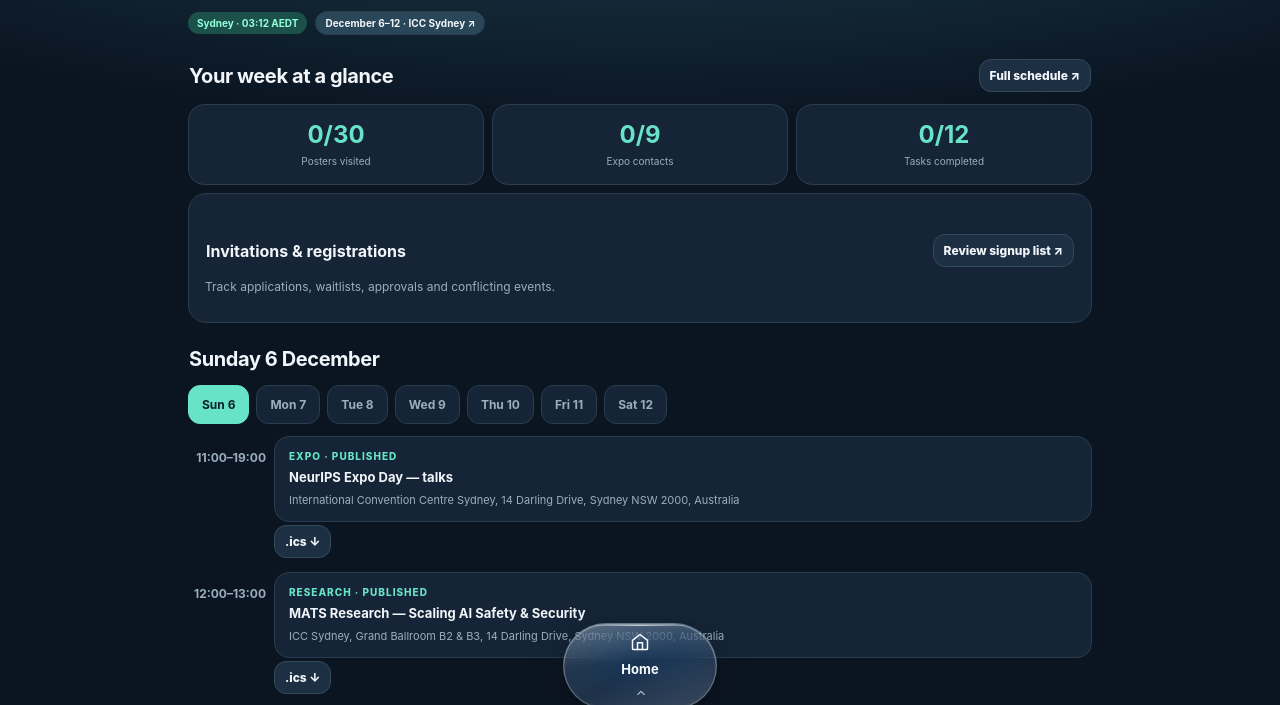
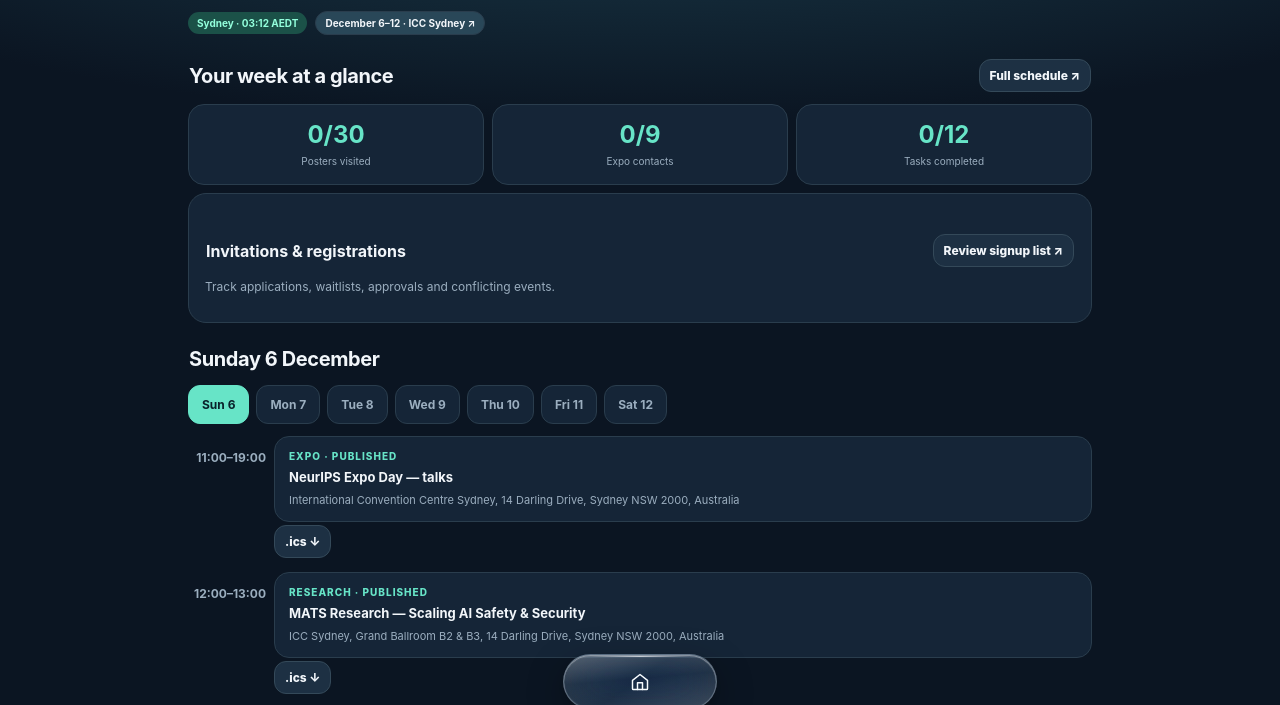
Before and after one commit to juhannc/neurips-2026, a plain HTML site: page index.html in a window 1280 px wide. Shown: the part 79-784 px from the top of the page. Drawn offline with Linux system fonts and the light colour scheme.

Commit message:
Make compact glass dock icon-only, without label or chevron

```diff
--- a/index.html
+++ b/index.html
@@ -24,8 +24,6 @@
   <nav class="tabbar glass-dock is-collapsed" aria-label="Main navigation" id="glassDock">
     <button type="button" class="dock-collapse-button" id="dockExpand" aria-label="Expand navigation" aria-expanded="false" aria-controls="dockTabs">
       <span class="dock-collapse-icon"><svg class="dock-icon" viewBox="0 0 24 24" fill="none" stroke="currentColor" stroke-width="1.75" stroke-linecap="round" stroke-linejoin="round" aria-hidden="true"><path d="m3 10 9-7 9 7v10a1 1 0 0 1-1 1H4a1 1 0 0 1-1-1z"/><path d="M9 21v-8h6v8"/></svg></span>
-      <span class="dock-collapse-label" id="dockActiveLabel">Home</span>
-      <svg class="dock-expand-chevron" viewBox="0 0 24 24" fill="none" stroke="currentColor" stroke-width="2" aria-hidden="true"><path d="m6 15 6-6 6 6"/></svg>
     </button>
     <div class="dock-tabs" id="dockTabs">
       <button type="button" data-tab="today" class="active" aria-label="Home" aria-current="page"><span class="tabicon"><svg class="dock-icon" viewBox="0 0 24 24" fill="none" stroke="currentColor" stroke-width="1.75" stroke-linecap="round" stroke-linejoin="round" aria-hidden="true"><path d="m3 10 9-7 9 7v10a1 1 0 0 1-1 1H4a1 1 0 0 1-1-1z"/><path d="M9 21v-8h6v8"/></svg></span><span class="dock-tab-label">Home</span></button>
```
